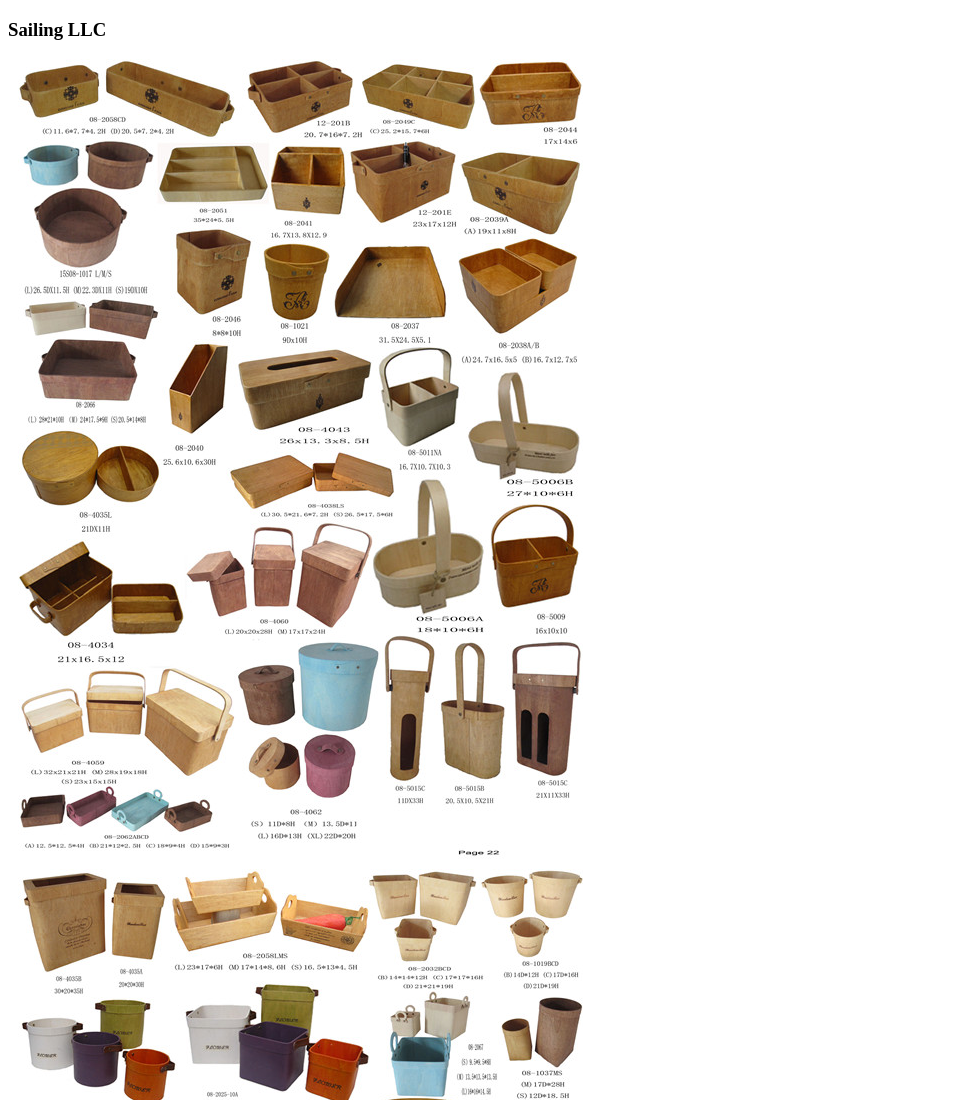
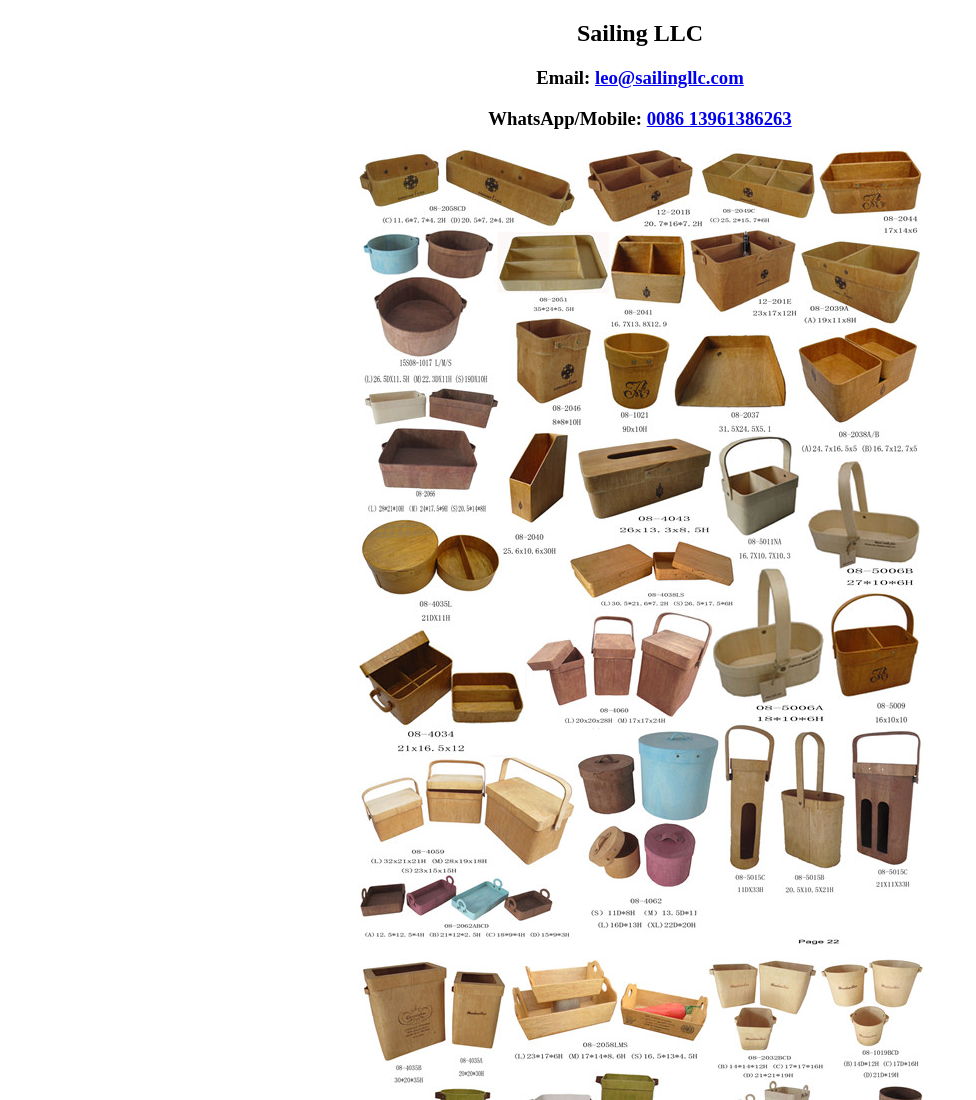
Before and after one commit to wshow/sailingllc, a plain HTML site: page index.html in a window 1280 px wide. Shown: the top 1100 px of the page, without its empty margins (0-976 px from the left). Drawn offline with Linux system fonts and the light colour scheme.

Commit message:
update data

```diff
--- a/index.html
+++ b/index.html
@@ -9,10 +9,14 @@
       box-sizing: border-box;
     }
 
+    section {
+      text-align: center;
+    }
+
     .example-image {
       width: auto;
       max-height: 100vh;
-      margin: 10px;
+      margin: 10px auto;
       display: block;
     }
   </style>
@@ -20,7 +24,25 @@
 <body>
 
   <section>
-    <h3>Sailing LLC</h3>
+    <h2>Sailing LLC</h2>
+
+    <h3>
+      Email:
+      <span id="email"></span>
+    </h3>
+
+    <h3>
+      WhatsApp/Mobile:
+      <span id="mobile"></span>
+    </h3>
+
+    <script type="text/javascript">
+      const mobile = atob('MDA4NiAxMzk2MTM4NjI2Mw==');
+      const email = atob('bGVvQHNhaWxpbmdsbGMuY29t')
+      document.getElementById("mobile").innerHTML = `<a href="tel:${mobile}">${mobile}</a>`;
+      document.getElementById("email").innerHTML = `<a href="mailto:${email}">${email}</a>`;;
+
+    </script>
     <!-- <div>
       <a class="example-image-link" href="http://lokeshdhakar.com/projects/lightbox2/images/image-1.jpg" data-lightbox="example-1"><img class="example-image" src="http://lokeshdhakar.com/projects/lightbox2/images/thumb-1.jpg" alt="image-1" /></a>
       <a class="example-image-link" href="http://lokeshdhakar.com/projects/lightbox2/images/image-2.jpg" data-lightbox="example-2" data-title="Optional caption."><img class="example-image" src="http://lokeshdhakar.com/projects/lightbox2/images/thumb-2.jpg" alt="image-1"/></a>
```
